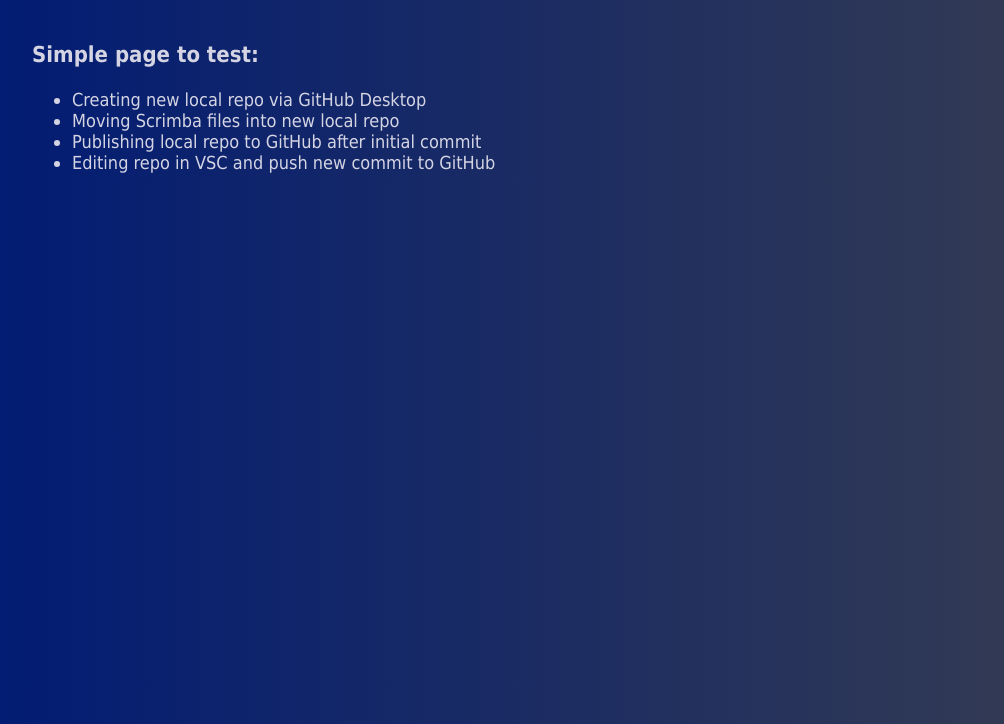
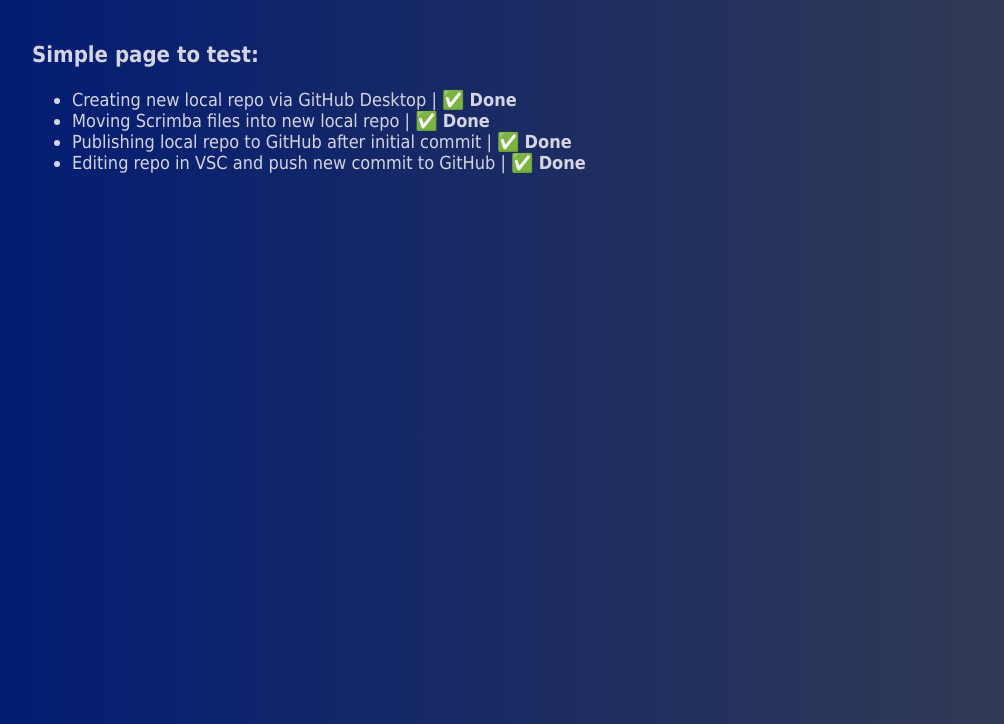
Before and after one commit to Exist888/Testing-Page, a plain HTML site: page index.html in a window 1280 px wide. Shown: the part 76-800 px from the top of the page, without its empty margins (48-1052 px from the left). Drawn offline with Linux system fonts and the light colour scheme.

Commit message:
updated completed tasks

```diff
--- a/index.html
+++ b/index.html
@@ -6,10 +6,10 @@
         <h3>Testing</h3>
         <p>Simple page to test:</p>
         <ul>
-            <li>Creating new local repo via GitHub Desktop</li>
-            <li>Moving Scrimba files into new local repo</li>
-            <li>Publishing local repo to GitHub after initial commit</li>
-            <li>Editing repo in VSC and push new commit to GitHub</li>
+            <li>Creating new local repo via GitHub Desktop | ✅ <span>Done</span></li>
+            <li>Moving Scrimba files into new local repo | ✅ <span>Done</span></li>
+            <li>Publishing local repo to GitHub after initial commit | ✅ <span>Done</span></li>
+            <li>Editing repo in VSC and push new commit to GitHub | ✅ <span>Done</span></li>
         </ul>
     </body>
 </html>
--- a/styles.css
+++ b/styles.css
@@ -21,3 +21,7 @@ li {
     color: #d4d4e3;
     font-size: 18px;
 }
+
+span {
+    font-weight: 800;
+}
```
